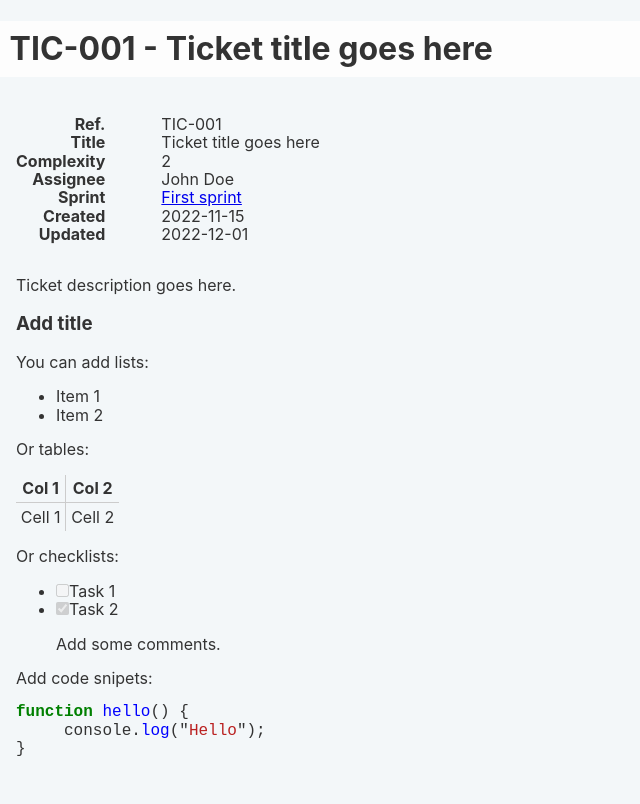
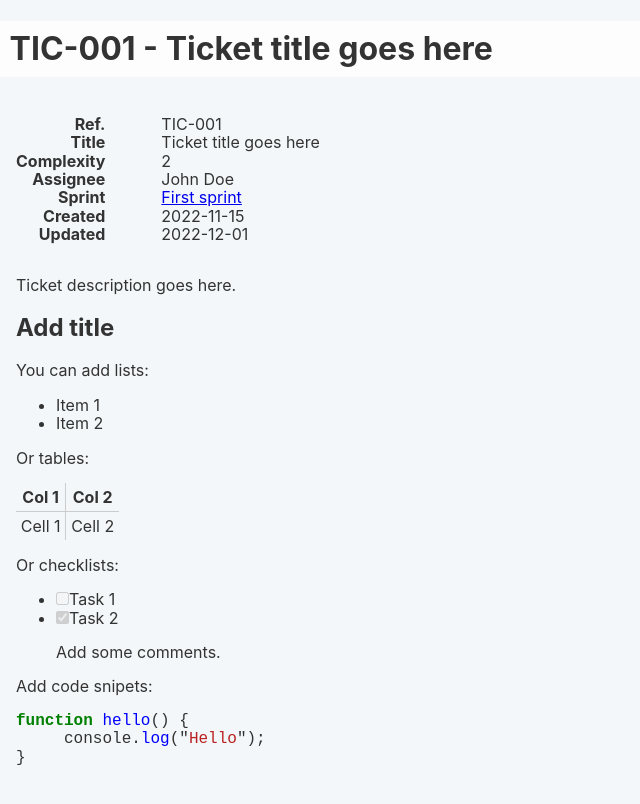
Before and after one commit to Lajule/scrummd, a Jekyll site: the page built from _tickets/TIC-001.md, in a window 1280 px wide. Shown: the top 804 px of the page, without its empty margins (0-640 px from the left). Built offline with Jekyll 4.4.1, drawn with Linux system fonts in a browser that asks for light colours.

```diff
--- a/_config.yml
+++ b/_config.yml
@@ -6,5 +6,5 @@ collections:
     output: true
 exclude:
   - README.md
-  - Board.md
-  - Burndown.md
+  - board.md
+  - burndown.md
--- a/_tickets/TIC-001.md
+++ b/_tickets/TIC-001.md
@@ -11,7 +11,7 @@ updated: 2022-12-01
 ---
 Ticket description goes here.
 
-### Add title
+## Add title
 
 You can add lists:
 
```
Also changed, not shown: 3 other files.
